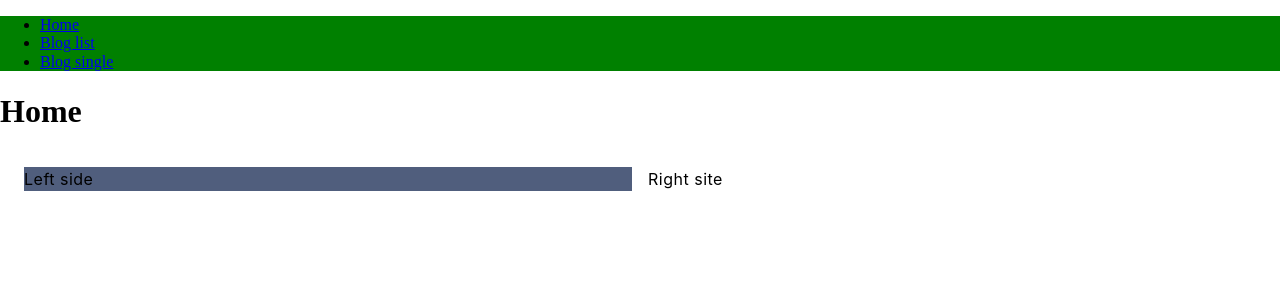
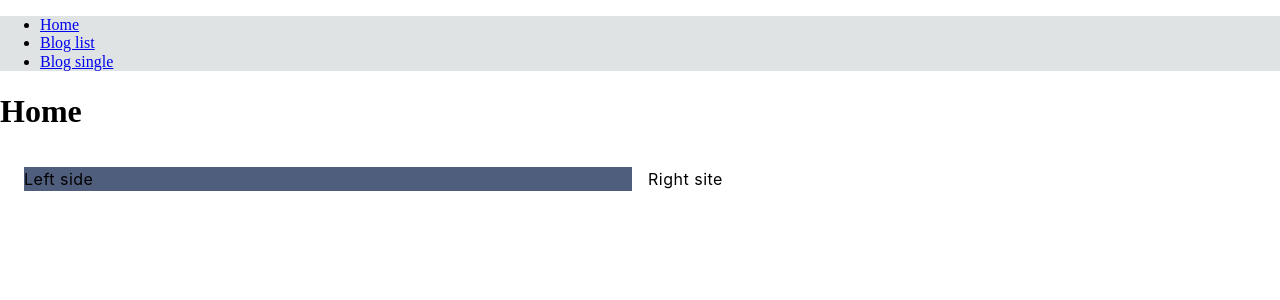
Before and after one commit to Cristian-Simtion/azura-cms-nuxt, a Nuxt app: page / in a window 1280 px wide. Shown: the top 300 px of the page. Built offline with nearby package versions, Linux system fonts and the light colour scheme.

Commit message:
header bg

```diff
--- a/components/template-parts/header.vue
+++ b/components/template-parts/header.vue
@@ -14,7 +14,7 @@ export default {
 </script>
 
 <template>
-  <ul class="list-simtion">
+  <ul class="list-simtion bg-neutral-90">
     <li :class="{ 'simtion-active': isToggled }">
       <NuxtLink to="/">Home</NuxtLink>
     </li>
@@ -24,11 +24,5 @@ export default {
 </template>
 
 <style>
-.list-simtion {
-  background-color: green;
-}
 
-.simtion-active {
-  background-color: blue;
-}
 </style>
```
